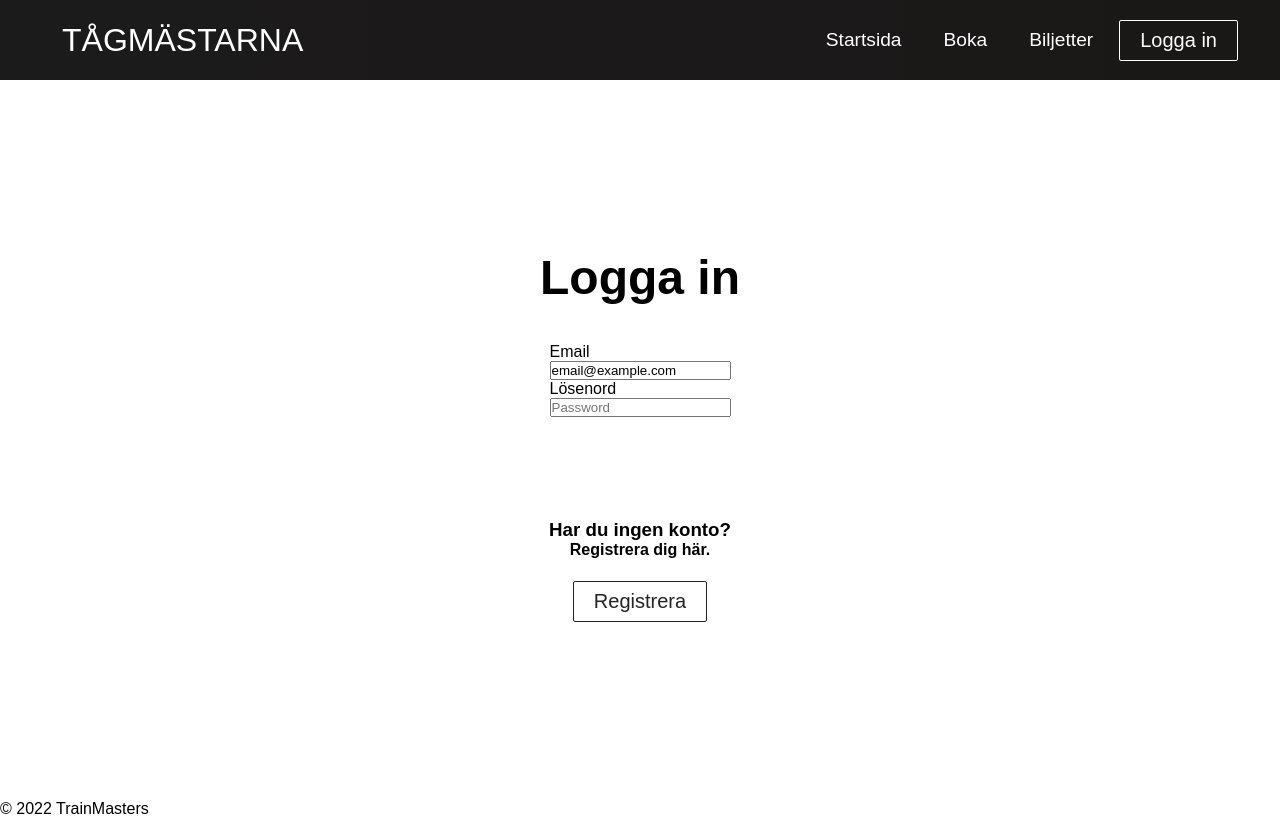
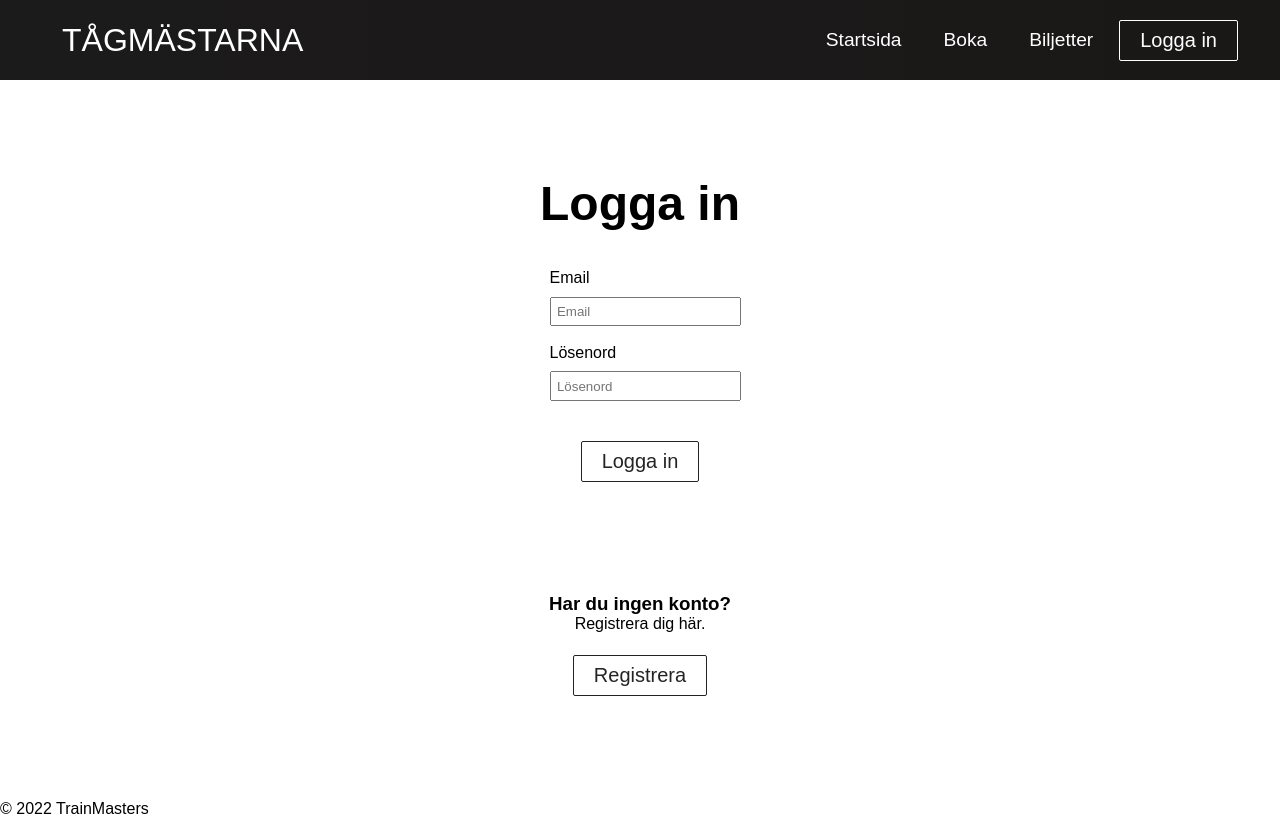
Before and after one commit to NikyAviator/TrainMasters, a React (Vite) app: page /logga-in in a window 1280 px wide. Built offline with nearby package versions, Linux system fonts and the light colour scheme.

Commit message:
Fixed styling for login. Also created register form.

```diff
--- a/scss/Button.scss
+++ b/scss/Button.scss
@@ -49,7 +49,18 @@
 }
 
 .btn--medium:hover, .btn--large:hover, .btn--extra-large:hover{
-  background: #fff;
-  color: #242424;
+  background: var(--primary);
+  color: var(--secondary);
   transition: all 0.3s ease-out;
 }
+
+.btn--medium-secondary {
+  padding: 8px 20px;
+  font-size: 20px;
+}
+
+.btn--medium-secondary:hover {
+  background: var(--secondary);
+  color: var(--primary);
+  transition: all 0.3s ease-out;
+}
--- a/scss/LogInPage.scss
+++ b/scss/LogInPage.scss
@@ -1,4 +1,4 @@
-.login-container {
+.login-container, .register-container {
   display: flex;
   flex-direction: column;
   height: 90vh;
@@ -23,6 +23,10 @@
   text-align: center;
 }
 
+.Register-heading h4 {
+  font-weight: 400;
+}
+
 .btn {
   margin-top: 1%;
 }
--- a/src/components/Button.jsx
+++ b/src/components/Button.jsx
@@ -6,7 +6,7 @@ import "../../scss/Button.scss";
 // Array with classNames for different css styles
 const STYLES = ["btn--primary", "btn--outline", "btn--secondary-outline"];
 // Array with classNames for different css sizes
-const SIZES = ["btn--medium", "btn--large", "btn--extra-large"];
+const SIZES = ["btn--medium", "btn--large", "btn--extra-large", "btn--medium-secondary"];
 
 export const Button = ({
   children,
--- a/src/pages/LogInPage.jsx
+++ b/src/pages/LogInPage.jsx
@@ -5,6 +5,13 @@ import { Button } from "../components/Button";
 import "../../scss/LogInPage.scss";
 
 export default function LogInPage() {
+
+  const inputStyle = {
+    padding: "3%",
+    marginTop: "5%",
+    marginBottom: "10%"
+  };
+
   return (
     <div className="login">
       <div className="login-container">
@@ -12,34 +19,45 @@ export default function LogInPage() {
           <h1>Logga in</h1>
         </div>
         <form>
-          <div className="email-login" class="form-group row">
+          <div class="form-group row">
             <label for="staticEmail" class="col-sm-2 col-form-label">
               Email
             </label>
             <div class="col-sm-10">
               <input
+                style={inputStyle}
                 type="text"
                 readonly
                 class="form-control-plaintext"
                 id="staticEmail"
-                value="email@example.com"
+                placeholder="Email"
               />
             </div>
           </div>
-          <div className="password-login" class="form-group row">
+          <div class="form-group row">
             <label for="inputPassword" class="col-sm-2 col-form-label">
               Lösenord
             </label>
             <div class="col-sm-10">
               <input
+                style={inputStyle}
                 type="password"
                 class="form-control"
                 id="inputPassword"
-                placeholder="Password"
+                placeholder="Lösenord"
               />
             </div>
           </div>
         </form>
+        <div className="btn">
+          <Button
+            buttonStyle="btn--secondary-outline"
+            buttonSize="btn--medium-secondary"
+            link="/logga-in"
+          >
+            Logga in
+          </Button>
+        </div>
         <div className="Register-heading">
           <h3>Har du ingen konto?</h3>
           <h4>Registrera dig här.</h4>
@@ -47,7 +65,8 @@ export default function LogInPage() {
         <div className="btn">
           <Button
             buttonStyle="btn--secondary-outline"
-            link="/boka"
+            buttonSize="btn--medium-secondary"
+            link="/registrera"
           >
             Registrera
           </Button>
--- a/src/pages/RegisterPage.jsx
+++ b/src/pages/RegisterPage.jsx
@@ -1,5 +1,106 @@
 import React from "react";
+import { Button } from "../components/Button";
+
 
 export default function RegisterPage() {
-  return <div>RegisterPage</div>;
+
+  const inputStyle = {
+    padding: "3%",
+    marginTop: "5%",
+    marginBottom: "10%",
+  };
+
+  return (
+    <div className="register">
+      <div className="register-container">
+        <div className="Heading">
+          <h1>Registrera</h1>
+        </div>
+        <form>
+          <div class="form-group row">
+            <label for="staticEmail" class="col-sm-2 col-form-label">
+              Förnamn
+            </label>
+            <div class="col-sm-10">
+              <input
+                style={inputStyle}
+                type="text"
+                readonly
+                class="form-control-plaintext"
+                id="staticEmail"
+                placeholder="Förnamn"
+              />
+            </div>
+          </div>
+          <div class="form-group row">
+            <label for="staticEmail" class="col-sm-2 col-form-label">
+              Efternamn
+            </label>
+            <div class="col-sm-10">
+              <input
+                style={inputStyle}
+                type="text"
+                readonly
+                class="form-control-plaintext"
+                id="staticEmail"
+                placeholder="Efternamn"
+              />
+            </div>
+          </div>
+          <div class="form-group row">
+            <label for="staticEmail" class="col-sm-2 col-form-label">
+              Email
+            </label>
+            <div class="col-sm-10">
+              <input
+                style={inputStyle}
+                type="text"
+                readonly
+                class="form-control-plaintext"
+                id="staticEmail"
+                placeholder="Email"
+              />
+            </div>
+          </div>
+          <div class="form-group row">
+            <label for="inputPassword" class="col-sm-2 col-form-label">
+              Lösenord
+            </label>
+            <div class="col-sm-10">
+              <input
+                style={inputStyle}
+                type="password"
+                class="form-control"
+                id="inputPassword"
+                placeholder="Lösenord"
+              />
+            </div>
+          </div>
+          <div class="form-group row">
+            <label for="inputPassword" class="col-sm-2 col-form-label">
+              Bekräfta Lösenord
+            </label>
+            <div class="col-sm-10">
+              <input
+                style={inputStyle}
+                type="password"
+                class="form-control"
+                id="inputPassword"
+                placeholder="Bekräfta Lösenord"
+              />
+            </div>
+          </div>
+        </form>
+        <div>
+          <Button
+            buttonStyle="btn--secondary-outline"
+            buttonSize="btn--medium-secondary"
+            link="/registrera"
+          >
+            Skapa konto
+          </Button>
+        </div>
+      </div>
+    </div>
+  );
 }
```
